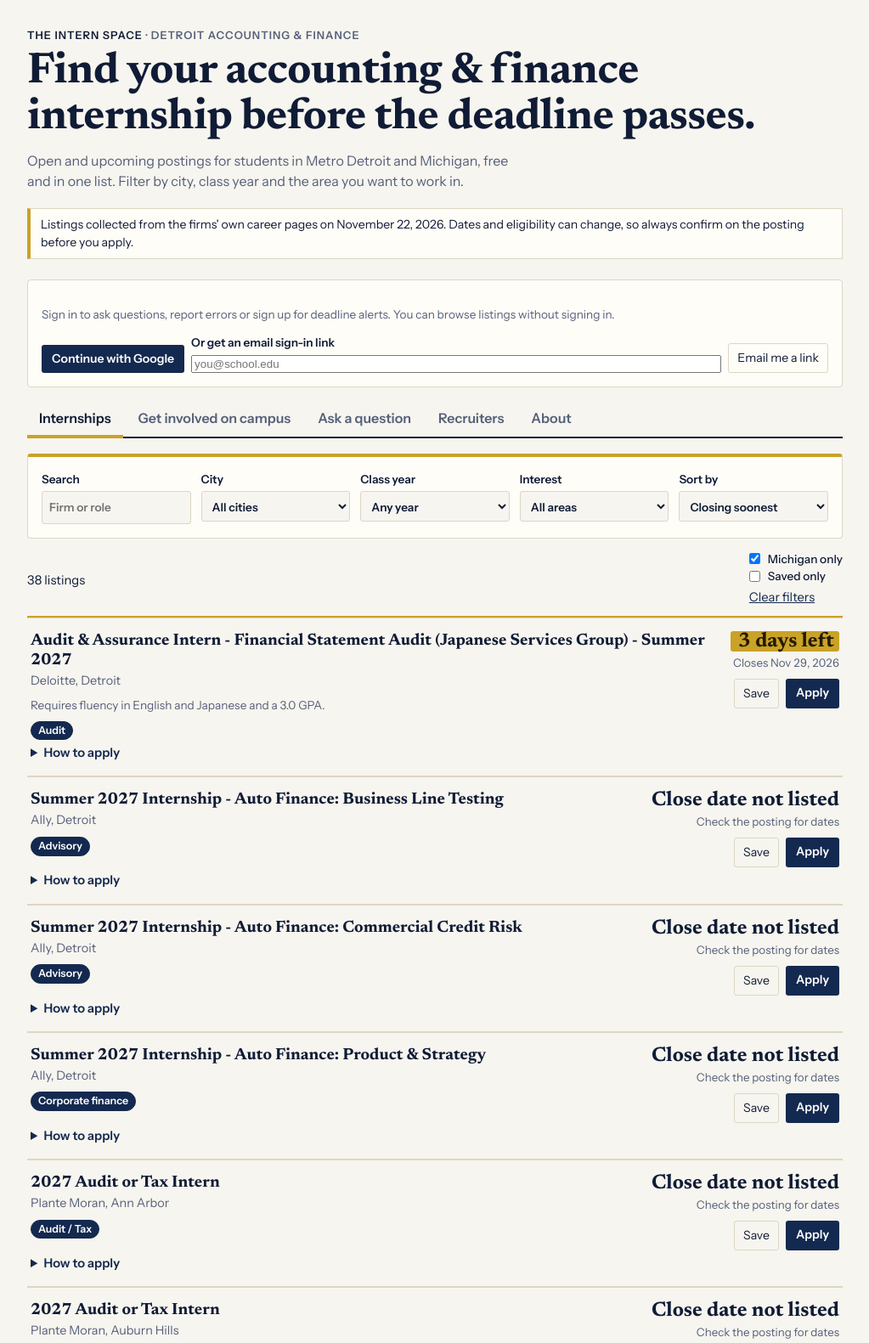
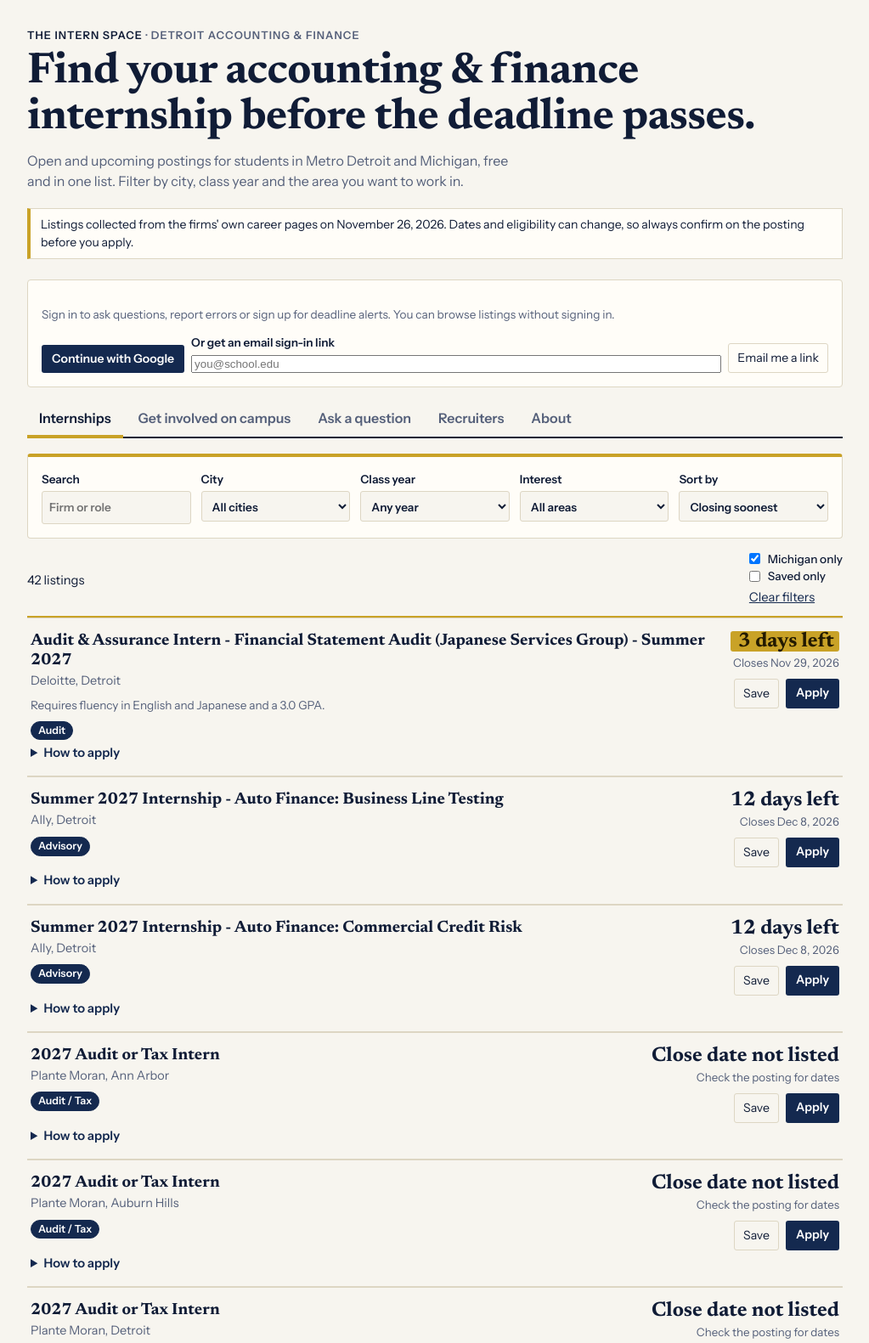
Before and after one commit to MikiC27/The-Intern-Space, a plain HTML site: page index.html in a window 1280 px wide. Shown: the top 1581 px of the page at 85% size, without its empty margins (128-1151 px from the left). Drawn offline with nearby package versions, Linux system fonts and the light colour scheme; no server answers.

Commit message:
Update index.html

```diff
--- a/index.html
+++ b/index.html
@@ -56,7 +56,7 @@ button{font:inherit;cursor:pointer}
 <p style="margin:0 0 8px;font-weight:600;letter-spacing:.08em;text-transform:uppercase;font-size:.8rem;color:var(--muted)"><span style="color:var(--ink)">The Intern Space</span> &middot; Detroit accounting &amp; finance</p>
 <h1>Find your accounting &amp; finance internship before the deadline passes.</h1>
 <p class="lede">Open and upcoming postings for students in Metro Detroit and Michigan, free and in one list. Filter by city, class year and the area you want to work in.</p>
-<div class="note">Listings collected from the firms' own career pages on November 22, 2026. Dates and eligibility can change, so always confirm on the posting before you apply.</div>
+<div class="note">Listings collected from the firms' own career pages on November 26, 2026. Dates and eligibility can change, so always confirm on the posting before you apply.</div>
 
 <nav class="tabs" role="tablist"><button role="tab" data-t="list" aria-selected="true">Internships</button><button role="tab" data-t="involved" aria-selected="false">Get involved on campus</button><button role="tab" data-t="qa" aria-selected="false">Ask a question</button><button role="tab" data-t="about" aria-selected="false">About</button></nav>
 <div id="p-list" class="pane">
@@ -189,9 +189,8 @@ var TODAY=new Date();TODAY.setHours(0,0,0,0);
 var D=[];
 var $=function(i){return document.getElementById(i)};
 var REAL=[
-["Ally","Summer 2027 Internship - Auto Finance: Business Line Testing","Detroit","Advisory",[],"","","https://ally.wd1.myworkdayjobs.com/en-US/Ally/job/Detroit-MI/Summer-2027-Internship---Auto-Finance--Business-Line-Testing--Detroit--MI-Charlotte--NC-_R2600360?locationRegionStateProvince=b8372eef6b5341a39cdc95ac32790cba"],
-["Ally","Summer 2027 Internship - Auto Finance: Commercial Credit Risk","Detroit","Advisory",[],"","","https://ally.wd1.myworkdayjobs.com/en-US/Ally/job/Detroit-MI/Summer-2027-Internship---Auto-Finance---Commercial-Credit-Risk--Detroit--MI-_R2600248?locationRegionStateProvince=b8372eef6b5341a39cdc95ac32790cba"],
-["Ally","Summer 2027 Internship - Auto Finance: Product & Strategy","Detroit","Corporate finance",[],"","","https://ally.wd1.myworkdayjobs.com/en-US/Ally/job/Detroit-MI/Summer-2027-Internship---Auto-Finance--Product---Strategy--Detroit--MI-_R2600103?locationRegionStateProvince=b8372eef6b5341a39cdc95ac32790cba"],
+["Ally","Summer 2027 Internship - Auto Finance: Business Line Testing","Detroit","Advisory",[],"","2026-12-08","https://ally.wd1.myworkdayjobs.com/en-US/Ally/job/Detroit-MI/Summer-2027-Internship---Auto-Finance--Business-Line-Testing--Detroit--MI-Charlotte--NC-_R2600360?locationRegionStateProvince=b8372eef6b5341a39cdc95ac32790cba"],
+["Ally","Summer 2027 Internship - Auto Finance: Commercial Credit Risk","Detroit","Advisory",[],"","2026-12-08","https://ally.wd1.myworkdayjobs.com/en-US/Ally/job/Detroit-MI/Summer-2027-Internship---Auto-Finance---Commercial-Credit-Risk--Detroit--MI-_R2600248?locationRegionStateProvince=b8372eef6b5341a39cdc95ac32790cba"],
 ["Plante Moran","2027 Audit or Tax Intern","Ann Arbor","Audit / Tax",[],"","","https://careers.plantemoran.com/2027-audit-or-tax-intern/job/5805524CAF683F5083CB4626A821B480"],
 ["Plante Moran","2027 Audit or Tax Intern","Auburn Hills","Audit / Tax",[],"","","https://careers.plantemoran.com/2027-audit-or-tax-intern/job/5805524CAF683F5083CB4626A821B480"],
 ["Plante Moran","2027 Audit or Tax Intern","Detroit","Audit / Tax",[],"","","https://careers.plantemoran.com/2027-audit-or-tax-intern/job/5805524CAF683F5083CB4626A821B480"],
@@ -230,6 +229,14 @@ var REAL=[
 ["BDO", "Tax Intern, Transfer Pricing - Summer 2027", "Detroit", "Tax", [], "", "", "https://ebqb.fa.us2.oraclecloud.com/hcmUI/CandidateExperience/en/sites/CX_1001/jobs", "Link goes to BDO's careers site. Search for this title there."],
 ["MRPR", "Winter 2027 Busy Season Internship", "Southfield", "Accounting", [], "", "", "https://www.mrpr.com/careers/", "Part-time, Jan to Apr 2027, paid. Link goes to MRPR's careers page. Search for this title there."],
 ["MRPR", "Winter 2027 Busy Season Internship", "Saline", "Accounting", [], "", "", "https://www.mrpr.com/careers/", "Part-time, Jan to Apr 2027, paid. Link goes to MRPR's careers page. Search for this title there."],
+["Plante Moran","2028 Audit or Tax Intern","Detroit / Southfield / Auburn Hills / Ann Arbor","Audit / Tax",[],"","","https://careers.plantemoran.com/2028-audit-or-tax-intern/job/9BC1F0627A2DAE8F84BCA43CA773E285","Applications are ongoing. Accounting bachelor's or MAcc/MST, 3.0 GPA, on the CPA track. Also offered in other Plante Moran offices."],
+["Plante Moran","2028 National Tax Office - Federal Tax Consulting Intern","Detroit / Southfield / Auburn Hills / Ann Arbor","Tax",[],"","","https://careers.plantemoran.com/2028-national-tax-office-federal-tax-consulting-intern/job/B580192D1A202454699AC721AE335964","Applications are ongoing. Accounting or tax degree, 3.0 GPA, planning to sit for the CPA. Also offered in other Plante Moran offices."],
+["Plante Moran","2027 National Tax Office - Emerging Tax and Tax Controversy Intern","Detroit / Southfield / Auburn Hills / Ann Arbor","Tax",[],"","","https://careers.plantemoran.com/2027-national-tax-office-emerging-tax-and-tax-controversy-intern/job/9C3F0404016362FB3F5D6411E9AFB26A","Applications are ongoing. For JD, LLM or Master's in Taxation students, 3.0 GPA."],
+["PwC","Tax Intern - Summer 2027 - Destination CPA","Detroit","Tax",[],"","","https://jobs.us.pwc.com/job/-/-/932/85153914416","Accepted until the position is filled. Accounting bachelor's, 3.0 GPA (3.3 preferred), third year of a four-year degree. Also offered in about 30 other cities."],
+["General Motors","2027 Summer Finance Treasury MBA Intern","Detroit","Corporate finance",[],"2026-11-16","","https://search-careers.gm.com/en/jobs/jr-202621977/2027-summer-finance-treasury-mba-intern/","MBA students only, graduating Dec 2027 to Jun 2028, with 2+ years of work experience. Hybrid, 3 days a week in Detroit. No sponsorship."],
+["BDO","Tax Intern, Transfer Pricing - Summer 2027","Atlanta","Tax",[],"2026-11-13","2026-11-30","https://ebqb.fa.us2.oraclecloud.com/hcmUI/CandidateExperience/en/sites/CX_1001/job/11775",""],
+["BDO","Tax Intern, Core Tax Services - Winter 2028","Akron","Tax",[],"2026-10-26","","https://ebqb.fa.us2.oraclecloud.com/hcmUI/CandidateExperience/en/sites/CX_1001/job/13975","Also listed for Cleveland."],
+["Modine Manufacturing","Accounts Payable Intern","Racine","Accounting",[],"","","https://careers.gentherm.com/job/Racine-Accounts-Payable-Intern-WI-53403/606984517/","Posted on the Gentherm and Modine careers site."]
 ];
 var OUT=["Atlanta","Chicago","Indianapolis","Akron","Cleveland","Racine"];
 function parts(s){return s.split(" / ")}
```
